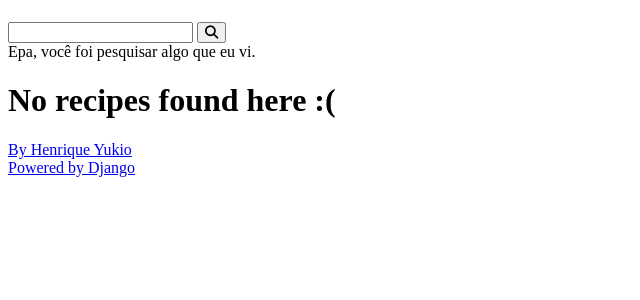
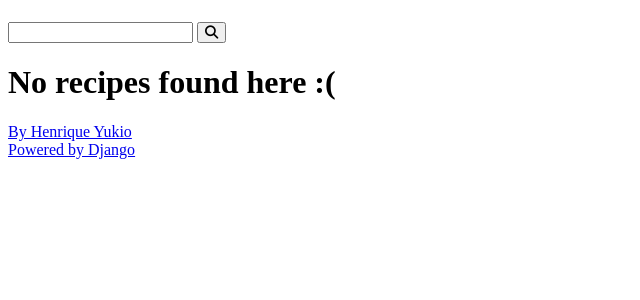
Before and after one commit to hylt27/django-projeto1, a Django app: page / in a window 1280 px wide. Shown: the part 58-358 px from the top of the page, without its empty margins (0-640 px from the left). Run offline with Django 4.2, Linux system fonts and the light colour scheme; data that the repository does not hold is empty.

Commit message:
new updates

```diff
--- a/project/settings.py
+++ b/project/settings.py
@@ -42,6 +42,7 @@ INSTALLED_APPS = [
     'django.contrib.staticfiles',
     # my apps
     'recipes',
+    'authors',
 ]
 
 MIDDLEWARE = [
--- a/project/urls.py
+++ b/project/urls.py
@@ -21,6 +21,7 @@ from django.urls import include, path
 urlpatterns = [
     path('admin/', admin.site.urls),
     path('', include('recipes.urls')),
+    path('authors/', include('authors.urls')),
 ]
 
 urlpatterns += static(settings.STATIC_URL, document_root=settings.STATIC_ROOT)
--- a/recipes/templates/recipes/partials/messages.html
+++ b/recipes/templates/recipes/partials/messages.html
@@ -1,5 +1,5 @@
 {% if messages %}
-    <div class="main-content center container">
+    <div class="main-content center container messages-container">
         {% for message in messages %}
             <div class="message {{ message.tags }}">
                 {{message}}
--- a/recipes/views.py
+++ b/recipes/views.py
@@ -6,15 +6,11 @@ from django.db.models import Q
 
 import os
 
-from django.contrib import messages
-
 PER_PAGE = int(os.environ.get('PER_PAGE', 6))
 
 def home(request):
     recipes = Recipe.objects.filter(
         is_published=True).order_by('-id')
-
-    messages.error(request, 'Epa, você foi pesquisar algo que eu vi.')
 
     page_obj, pagination_range = make_pagination(
         request,
```
